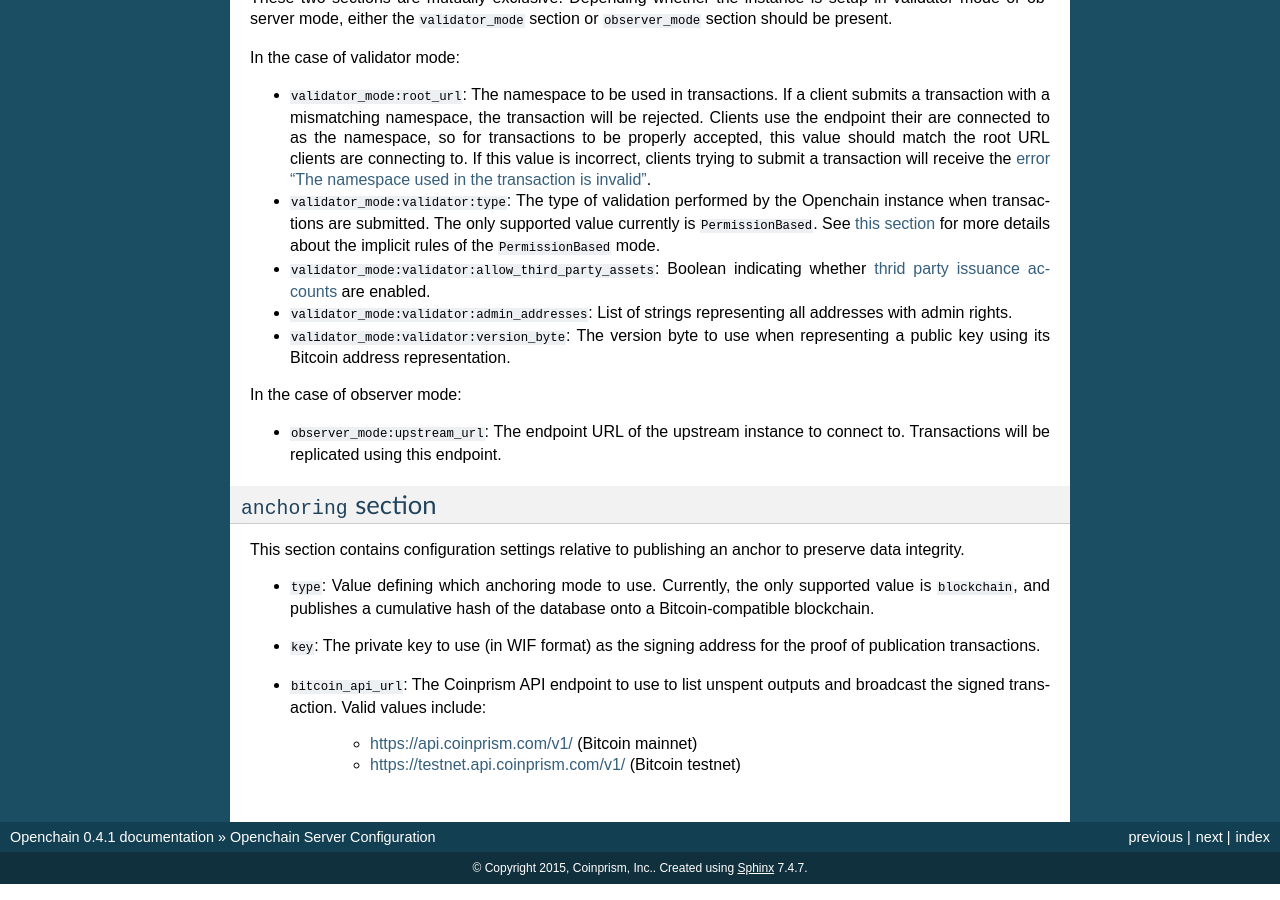
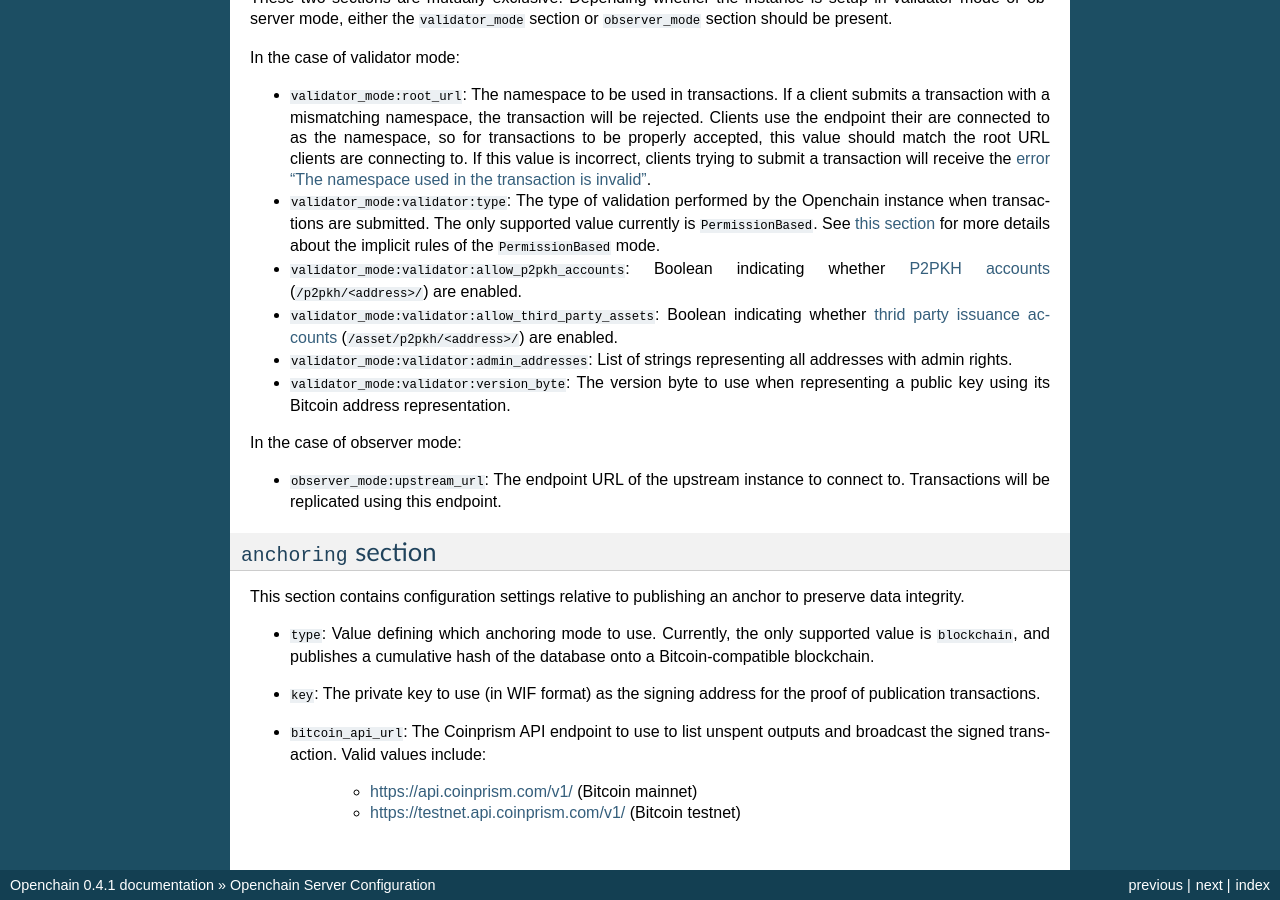
Before and after one commit to openchain/docs, a Sphinx documentation site: the page built from docs/source/general/configuration.rst, in a window 1280 px wide and 900 px high, scrolled down 1436 px. Built offline with Sphinx 7.4.7, drawn with Linux system fonts in a browser that asks for light colours.

Commit message:
Document the validator_mode:validator:allow_p2pkh_accounts setting

```diff
--- a/docs/source/general/configuration.rst
+++ b/docs/source/general/configuration.rst
@@ -82,7 +82,8 @@ In the case of validator mode:
 
 * ``validator_mode:root_url``: The namespace to be used in transactions. If a client submits a transaction with a mismatching namespace, the transaction will be rejected. Clients use the endpoint their are connected to as the namespace, so for transactions to be properly accepted, this value should match the root URL clients are connecting to. If this value is incorrect, clients trying to submit a transaction will receive the :ref:`error "The namespace used in the transaction is invalid" <invalid-namespace-error>`.
 * ``validator_mode:validator:type``: The type of validation performed by the Openchain instance when transactions are submitted. The only supported value currently is ``PermissionBased``. See :ref:`this section <ledger-rules>` for more details about the implicit rules of the ``PermissionBased`` mode.
-* ``validator_mode:validator:allow_third_party_assets``: Boolean indicating whether :ref:`thrid party issuance accounts <third-party-issuance-accounts>` are enabled.
+* ``validator_mode:validator:allow_p2pkh_accounts``: Boolean indicating whether :ref:`P2PKH accounts <p2pkh-accounts>` (``/p2pkh/<address>/``) are enabled.
+* ``validator_mode:validator:allow_third_party_assets``: Boolean indicating whether :ref:`thrid party issuance accounts <third-party-issuance-accounts>` (``/asset/p2pkh/<address>/``) are enabled.
 * ``validator_mode:validator:admin_addresses``: List of strings representing all addresses with admin rights.
 * ``validator_mode:validator:version_byte``: The version byte to use when representing a public key using its Bitcoin address representation.
 
--- a/docs/source/ledger-rules/general.rst
+++ b/docs/source/ledger-rules/general.rst
@@ -121,6 +121,8 @@ The definition of these fields are the following:
 * ``tos``: The terms of service of the Openchain instance.
 * ``webpage_url``: A link to user-readable content where users can get more information about this Openchain instance.
 
+.. _p2pkh-accounts:
+
 Pay-To-Pubkey-Hash accounts (``/p2pkh/<address>/``)
 ---------------------------------------------------
 
```
